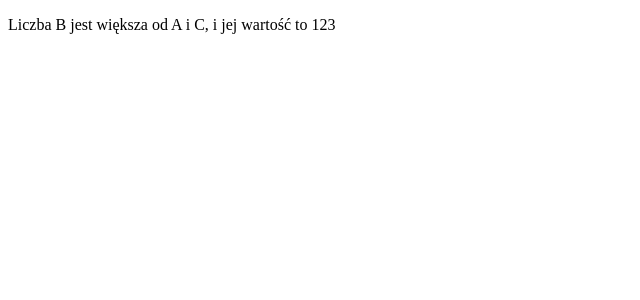
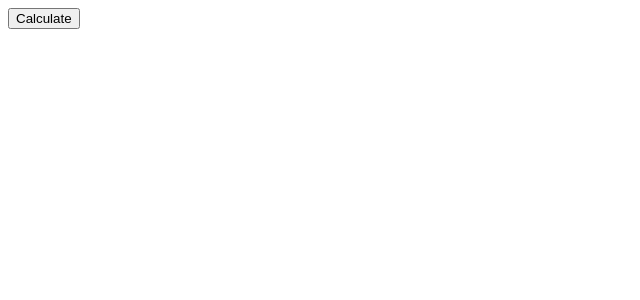
Before and after one commit to AndrzejChemerys/vue, a Vue app in the folder vue_practice/1_transforming_alx-js-bootcamp_challenges_to_vue/les1/challenges-app/: page / in a window 1280 px wide. Shown: the top 300 px of the page, without its empty margins (0-640 px from the left). Built offline with nearby package versions, Linux system fonts and the light colour scheme.

Commit message:
challenge 5 - sort three numbers from min to max

```diff
--- a/vue_practice/1_transforming_alx-js-bootcamp_challenges_to_vue/les1/challenges-app/src/App.vue
+++ b/vue_practice/1_transforming_alx-js-bootcamp_challenges_to_vue/les1/challenges-app/src/App.vue
@@ -4,6 +4,7 @@
     <C2/>
     <C3/>
     <C4/>
+    <C5/>
   </div>
 </template>
 
@@ -12,6 +13,7 @@ import C1 from "./components/C1.vue";
 import C2 from "./components/C2.vue";
 import C3 from "./components/C3.vue";
 import C4 from "./components/C4.vue";
+import C5 from "./components/C5.vue";
 
 export default {
   name: "App",
@@ -20,6 +22,7 @@ export default {
     C2,
     C3,
     C4,
+    C5,
   },
 };
 </script>
--- a/vue_practice/1_transforming_alx-js-bootcamp_challenges_to_vue/les1/challenges-app/src/components/C4.vue
+++ b/vue_practice/1_transforming_alx-js-bootcamp_challenges_to_vue/les1/challenges-app/src/components/C4.vue
@@ -18,5 +18,10 @@ export default {
 };
 </script>
 
-<style>
+<style scoped>
+/* ########################### */
+div {
+  display: none;
+}
+/* ########################### */
 </style>
--- /dev/null
+++ b/vue_practice/1_transforming_alx-js-bootcamp_challenges_to_vue/les1/challenges-app/src/components/C5.vue
@@ -0,0 +1,72 @@
+<template>
+    <div>
+        <button @click="calcNum">Calculate</button>
+        <p>{{result}}</p>
+    </div>
+</template>
+
+<script>
+export default {
+  data() {
+    return {
+      a: 240,
+      b: 134,
+      c: 49,
+      numMax: "",
+      numMin: "",
+      numMid: "",
+      result: "",
+    };
+  },
+  methods: {
+    calcNum() {
+      if (this.a > this.b && this.a > this.c) {
+        this.numMax = this.a;
+      }
+
+      if (this.b > this.a && this.b > this.c) {
+        this.numMax = this.b;
+      }
+
+      if (this.c > this.a && this.c > this.b) {
+        this.numMax = this.c;
+      }
+
+      if (this.a < this.b && this.a < this.c) {
+        this.numMin = this.a;
+      }
+
+      if (this.b < this.a && this.b < this.c) {
+        this.numMin = this.b;
+      }
+
+      if (this.c < this.a && this.c < this.b) {
+        this.numMin = this.c;
+      }
+
+      if (
+        (this.a == this.numMax || this.b == this.numMax) &&
+        (this.a == this.numMin || this.b == this.numMin)
+      ) {
+        this.numMid = this.c;
+      } else if (
+        (this.a == this.numMax || this.c == this.numMax) &&
+        (this.a == this.numMin || this.c == this.numMin)
+      ) {
+        this.numMid = this.b;
+      } else if (
+        (this.c == this.numMax || this.b == this.numMax) &&
+        (this.c == this.numMin || this.b == this.numMin)
+      ) {
+        this.numMid = this.a;
+      }
+
+      this.result = this.numMax + " " + this.numMid + " " + this.numMin;
+      console.log(this.result);
+    },
+  },
+};
+</script>
+
+<style>
+</style>
```
